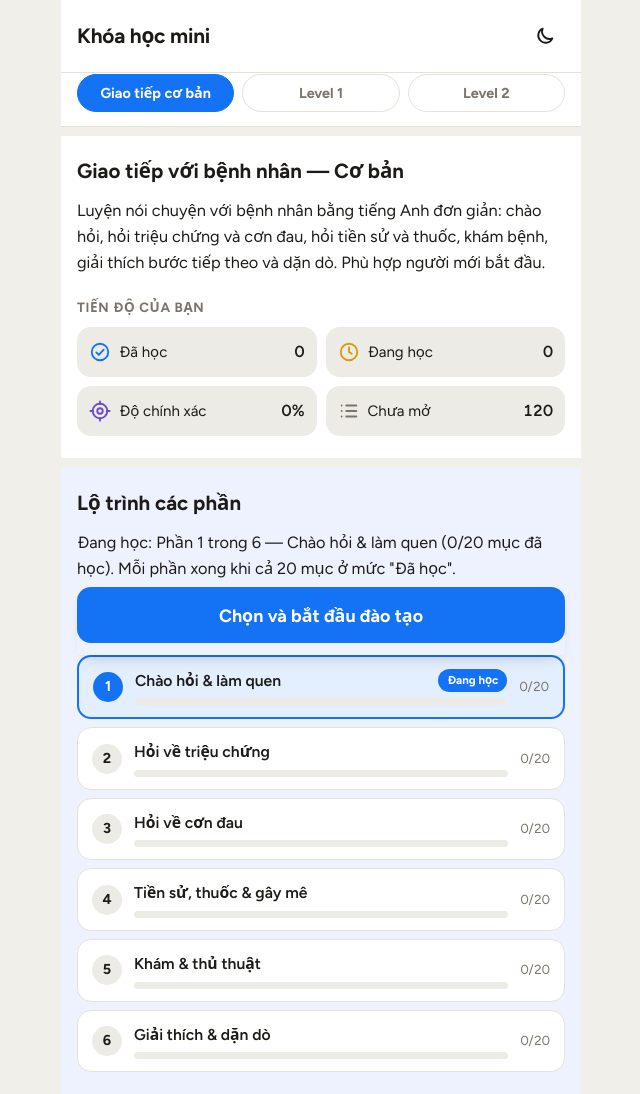
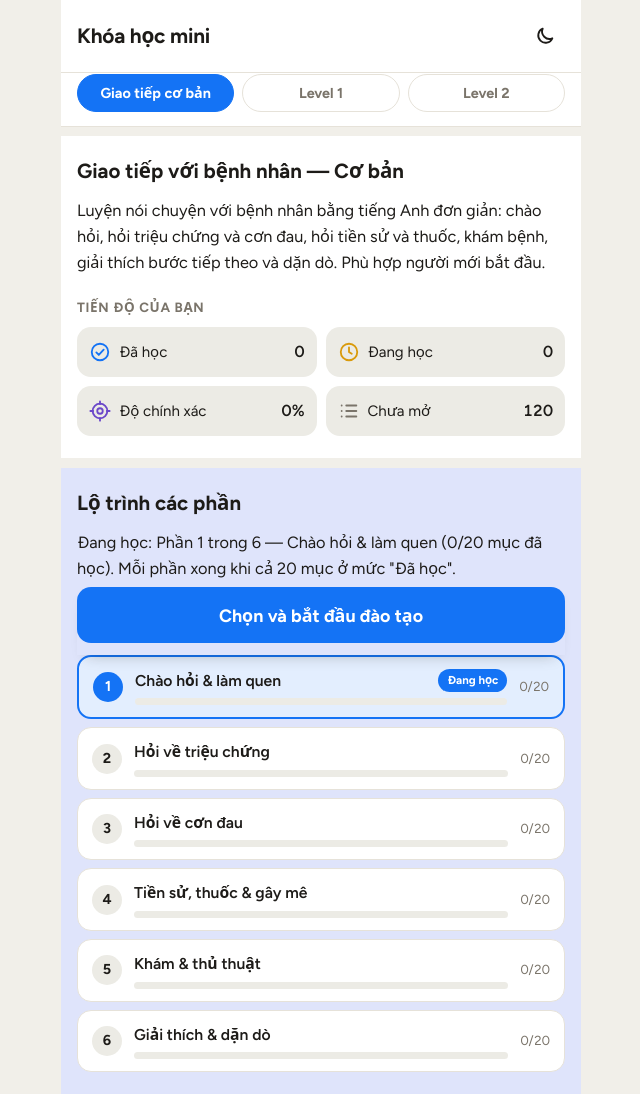
Before and after one commit to hoanganhnet92-wq/gtbn, a plain HTML site: page index.html in a window 1280 px wide. Shown: the top 1094 px of the page, without its empty margins (319-959 px from the left). Drawn offline with Linux system fonts and the light colour scheme.

Commit message:
Làm đậm rõ hơn màu nền Lộ trình và Ôn tập
Co-Authored-By: Claude Opus 4.8 <noreply@anthropic.com>
Claude-Session: https://claude.ai/code/session_0145Q2BrCxqqu1ewDuAzihNG

```diff
--- a/index.html
+++ b/index.html
@@ -20,7 +20,7 @@
   --bg:#f1efe9; --surface:#ffffff; --ink:#1d1b18; --muted:#7a746a; --line:#e6e2d9; --tile:#ecebe5;
   --blue:#1473f5; --blue-ink:#ffffff; --amber:#d99a0b; --purple:#6b48c9; --green:#1c9a6b; --red:#d6453d;
   --soft-green:#def3ea; --soft-red:#fbe4e2; --soft-blue:#e3eefe; --shadow:rgba(30,25,15,.28);
-  --sec-route-bg:#eef1fe; --sec-review-bg:#eafaf2;
+  --sec-route-bg:#dfe4fb; --sec-review-bg:#d6f2e3;
   --body:"Figtree",system-ui,-apple-system,"Segoe UI",sans-serif;
   padding:env(safe-area-inset-top,0px) 0 env(safe-area-inset-bottom,0px);
 }
@@ -28,13 +28,13 @@
   --bg:#12110e; --surface:#1d1b17; --ink:#f0eadf; --muted:#a39b8c; --line:#34302a; --tile:#2a2722;
   --blue:#5aa2ff; --blue-ink:#0b1b33; --amber:#f0b73a; --purple:#a58cf0; --green:#4cc79a; --red:#ef7a72;
   --soft-green:#173428; --soft-red:#3b1f1d; --soft-blue:#16273f; --shadow:rgba(0,0,0,.6); color-scheme:dark;
-  --sec-route-bg:#191d2b; --sec-review-bg:#15231d;
+  --sec-route-bg:#1f2642; --sec-review-bg:#15301f;
 }}
 :root[data-theme="dark"]{
   --bg:#12110e; --surface:#1d1b17; --ink:#f0eadf; --muted:#a39b8c; --line:#34302a; --tile:#2a2722;
   --blue:#5aa2ff; --blue-ink:#0b1b33; --amber:#f0b73a; --purple:#a58cf0; --green:#4cc79a; --red:#ef7a72;
   --soft-green:#173428; --soft-red:#3b1f1d; --soft-blue:#16273f; --shadow:rgba(0,0,0,.6); color-scheme:dark;
-  --sec-route-bg:#191d2b; --sec-review-bg:#15231d;
+  --sec-route-bg:#1f2642; --sec-review-bg:#15301f;
 }
 .ctabs{display:flex;gap:8px;background:var(--surface);padding-top:2px;padding-bottom:14px;box-shadow:0 1px 0 var(--line)}
 .ctabs button{flex:1;min-width:0;border:1.5px solid var(--line);background:var(--surface);color:var(--muted);border-radius:999px;padding:9px 6px;
--- a/sw.js
+++ b/sw.js
@@ -1,7 +1,7 @@
 /* Giao tiếp BN — chạy offline.
    Trang chính: lấy bản mới từ mạng trước, mất mạng thì dùng bản đã lưu.
    Icon/manifest/font: dùng bản đã lưu. */
-const CACHE = "gtbn-root-v21";
+const CACHE = "gtbn-root-v22";
 const CORE = ["./", "./index.html", "./manifest.webmanifest", "./icon-192.png", "./icon-512.png",
   "./icon-maskable-192.png", "./icon-maskable-512.png", "./apple-touch-icon.png"];
 
```
